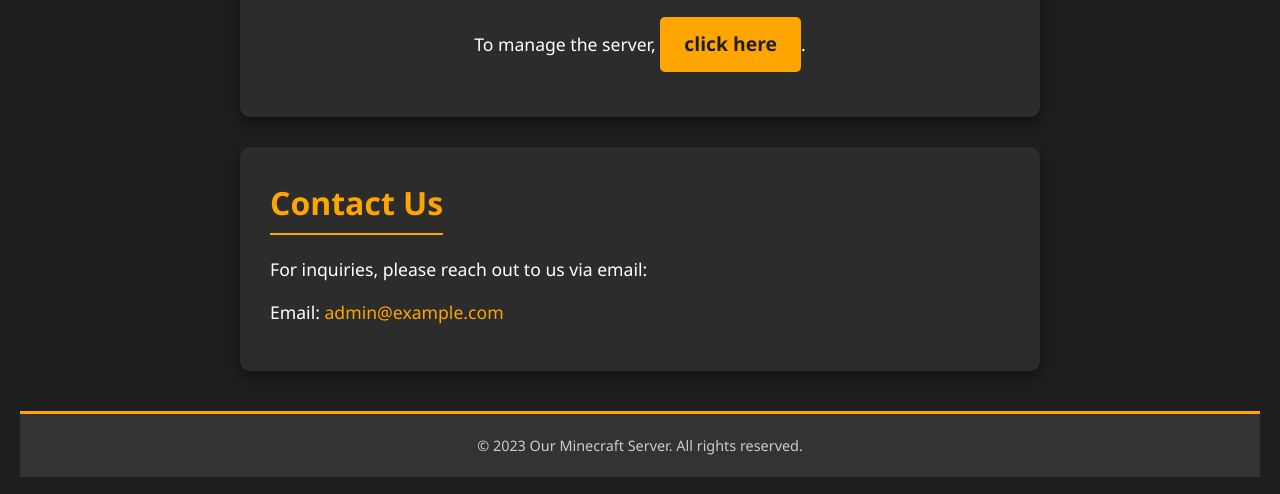
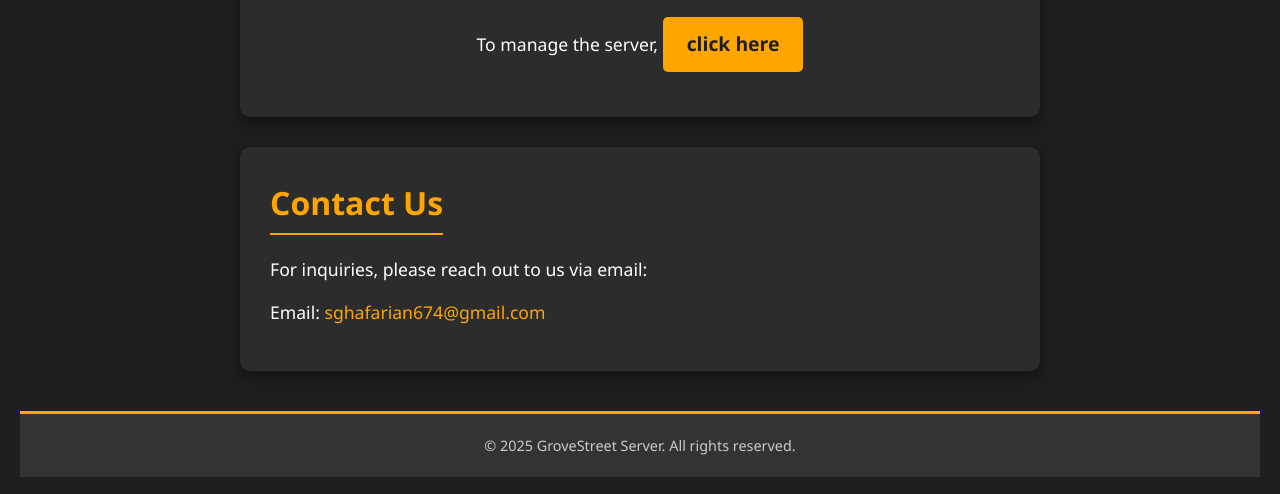
Before and after one commit to SepehrCJ/Grove-Street, a plain HTML site: page index.html in a window 1280 px wide. Shown: the part 1219-1713 px from the top of the page. Drawn offline with Linux system fonts and the light colour scheme; no server answers.

Commit message:
index.html

```diff
--- a/index.html
+++ b/index.html
@@ -193,17 +193,17 @@
 
     <section id="admin-panel">
         <h2>Admin Panel</h2>
-        <p>To manage the server, <a href="https://panel.example.com" target="_blank">click here</a>.</p>
+        <p>To manage the server, <a href="https://panel.example.com" target="_blank">click here</a></p>
     </section>
 
     <section id="contact">
         <h2>Contact Us</h2>
         <p>For inquiries, please reach out to us via email:</p>
-        <p>Email: <a href="mailto:admin@example.com">admin@example.com</a></p>
+        <p>Email: <a href="Email">sghafarian674@gmail.com</a></p>
     </section>
 
     <footer>
-        <p>&copy; 2023 Our Minecraft Server. All rights reserved.</p>
+        <p>&copy; 2025 GroveStreet Server. All rights reserved.</p>
     </footer>
 
     <script>
```
